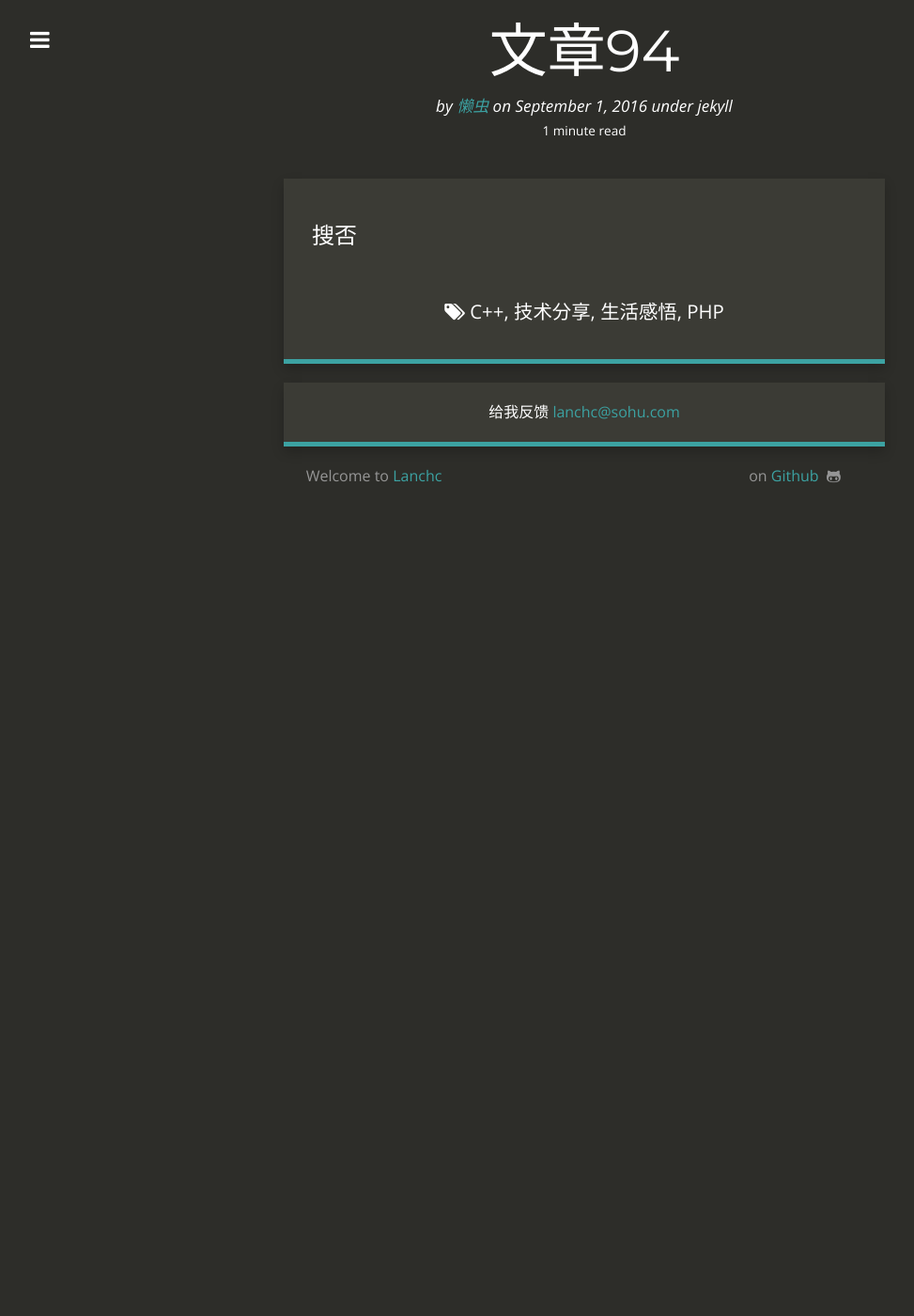
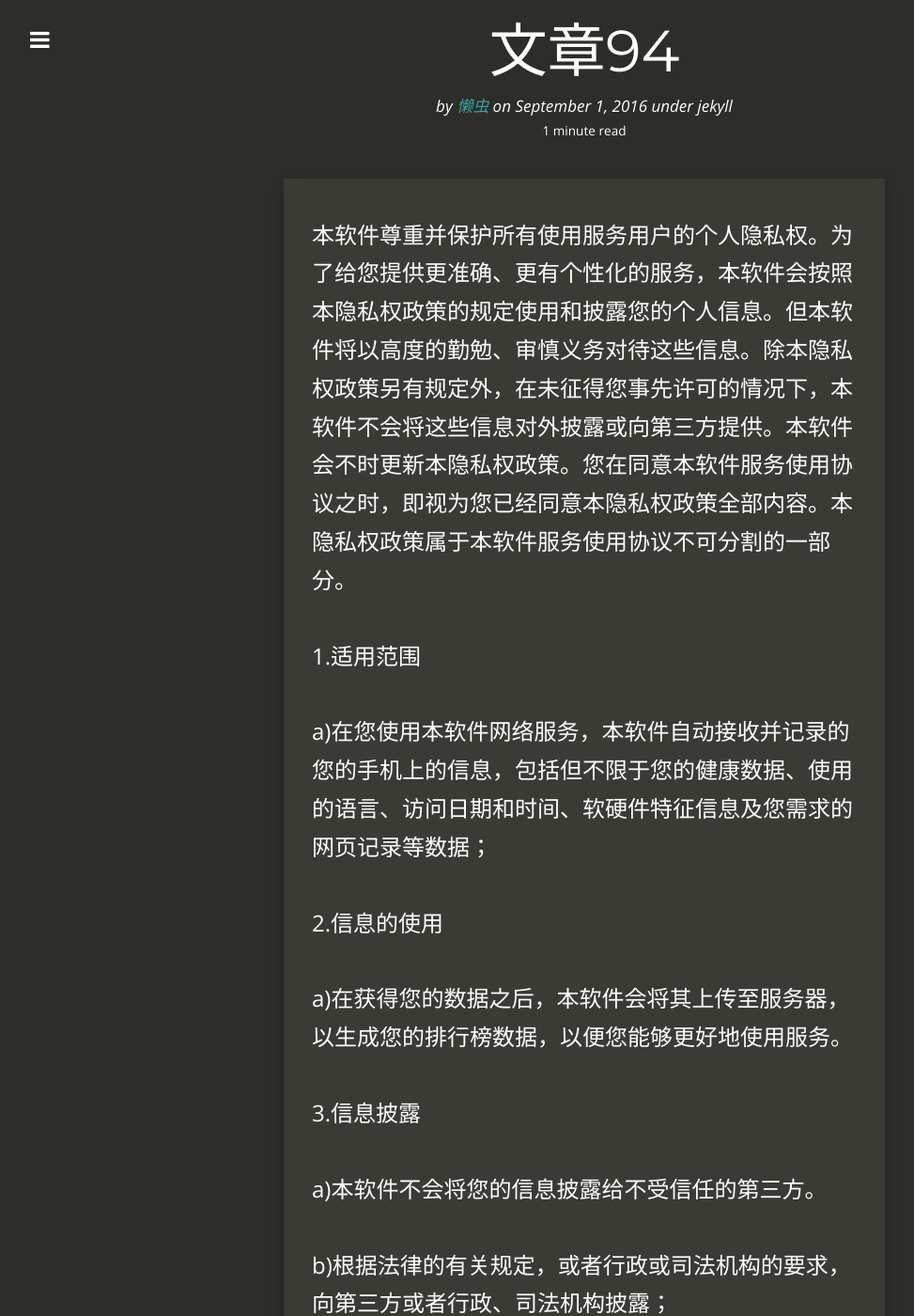
Before and after one commit to Muinch/muinch.github.io, a Jekyll site: the page built from _posts/2016-09-04-文章94.md, in a window 1280 px wide and 1400 px high. Shown: the whole window at 94% size, without its empty margins (18-991 px from the left). Built offline with Jekyll 4.4.1, drawn with Linux system fonts in a browser that asks for light colours; nearby versions of some CDN libraries; some of the changed text lies outside the part shown.

Commit message:
提交时间:2018-11-03_13:00:13

```diff
--- a/_posts/2016-09-04-文章94.md
+++ b/_posts/2016-09-04-文章94.md
@@ -12,6 +12,31 @@
  - PHP
 ---
 
-搜否
+本软件尊重并保护所有使用服务用户的个人隐私权。为了给您提供更准确、更有个性化的服务，本软件会按照本隐私权政策的规定使用和披露您的个人信息。但本软件将以高度的勤勉、审慎义务对待这些信息。除本隐私权政策另有规定外，在未征得您事先许可的情况下，本软件不会将这些信息对外披露或向第三方提供。本软件会不时更新本隐私权政策。您在同意本软件服务使用协议之时，即视为您已经同意本隐私权政策全部内容。本隐私权政策属于本软件服务使用协议不可分割的一部分。
+
+1.适用范围
+
+a)在您使用本软件网络服务，本软件自动接收并记录的您的手机上的信息，包括但不限于您的健康数据、使用的语言、访问日期和时间、软硬件特征信息及您需求的网页记录等数据；
+
+2.信息的使用
+
+a)在获得您的数据之后，本软件会将其上传至服务器，以生成您的排行榜数据，以便您能够更好地使用服务。
+
+3.信息披露
+
+a)本软件不会将您的信息披露给不受信任的第三方。
+
+b)根据法律的有关规定，或者行政或司法机构的要求，向第三方或者行政、司法机构披露；
+
+c)如您出现违反中国有关法律、法规或者相关规则的情况，需要向第三方披露；
+
+4.信息存储和交换
+
+本软件收集的有关您的信息和资料将保存在本软件及（或）其关联公司的服务器上，这些信息和资料可能传送至您所在国家、地区或本软件收集信息和资料所在地的境外并在境外被访问、存储和展示。
+
+5.信息安全
+
+a)在使用本软件网络服务进行网上交易时，您不可避免的要向交易对方或潜在的交易对方披露自己的个人信息，如联络方式或者邮政地址。请您妥善保护自己的个人信息，仅在必要的情形下向他人提供。如您发现自己的个人信息泄密，请您立即联络本软件客服，以便本软件采取相应措施。
+
 
 [1]: http://www.jacobtomlinson.co.uk/
```
Also changed, not shown: 1 other file.
